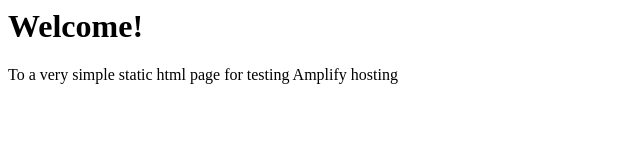
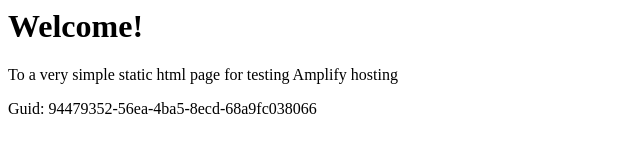
Before and after one commit to aws-aemilia-yul/Github-PR-Commit-Integration-Test-DoNotTouch-Gith-OKSLNVO2-v1-preprod-ca-central-1, a website: page src/index.html in a window 1280 px wide. Shown: the whole page, without its empty margins (0-640 px from the left). Drawn offline with Linux system fonts and the light colour scheme.

Commit message:
commit from integ tests

```diff
--- a/src/index.html
+++ b/src/index.html
@@ -1,3 +1,5 @@
+
+
 <html lang="en">
 
 <head>
@@ -10,6 +12,6 @@
 <body>
     <h1>Welcome!</h1>
     <p>To a very simple static html page for testing Amplify hosting</p>
-</body>
+    <p>Guid: 94479352-56ea-4ba5-8ecd-68a9fc038066</p></body>
 
 </html>
```
